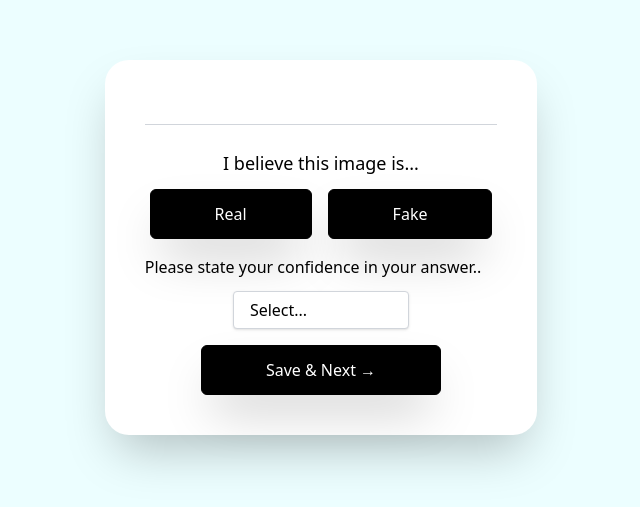
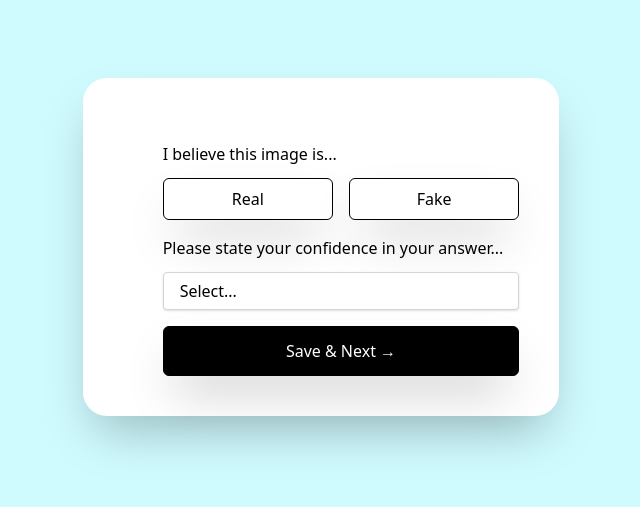
Before and after one commit to tippinsh/research-project-client, a React (Vite) app: page / in a window 1280 px wide. Shown: the part 153-660 px from the top of the page, without its empty margins (319-959 px from the left). Built offline with nearby package versions, Linux system fonts and the light colour scheme; no server answers.

Commit message:
feat: Configuring UI for md: and mobile

```diff
--- a/src/App.jsx
+++ b/src/App.jsx
@@ -2,8 +2,8 @@ import Answer from "./components/Answer";
 
 function App() {
   return (
-    <div className="flex items-center justify-center min-h-screen bg-cyan-50">
-      <div className="bg-white p-6 m-3 space-y-10 shadow-2xl rounded-3xl md:p-10">
+    <div className="flex items-center justify-center min-h-screen bg-cyan-100">
+      <div className="p-6 m-3 space-y-10 shadow-2xl rounded-3xl md:p-10 bg-white">
         <Answer />
       </div>
     </div>
--- a/src/components/Answer.jsx
+++ b/src/components/Answer.jsx
@@ -70,7 +70,7 @@ export default function Answer() {
   useEffect(() => {
     const isDisabled = !(
       (realOrFake === "Real" || realOrFake === "Fake") &&
-      selectedConfidence !== 0
+      parseInt(selectedConfidence) !== 0
     );
 
     setDisableButton(isDisabled);
@@ -103,7 +103,7 @@ export default function Answer() {
 
     setAnswers((prevAnswers) => [...prevAnswers, answer]);
     setRealorFake(null);
-    setSelectedConfidence("");
+    setSelectedConfidence(0);
     document.getElementById("options").value = "";
     generateRandomNumber();
   };
@@ -114,6 +114,7 @@ export default function Answer() {
   };
 
   return (
+    <div className="md:flex md:gap-10 md:items-center">
       <div>
         {questions && questions.length > 1 && twitterData.length > 0 && (
           <Tweet
@@ -124,59 +125,62 @@ export default function Answer() {
             twitterName={twitterData[questionIndex].name}
           />
         )}
+      </div>
+      <div>
+        <div className="md:hidden">
           <div className="flex items-center mt-6">
             <div className="w-full border-t border-gray-300"></div>
             <div className="w-full border-t border-gray-300"></div>
           </div>
-      <div className="text-center mt-6 text-md md:text-lg">
+        </div>
+        <div className="mt-6 text-md text-center md:text-start">
           I believe this image is...
         </div>
-      <div className="flex justify-center gap-4 mt-3">
+        <div className="flex md:justify-start justify-center gap-4 mt-3">
           <button
-          className={`py-2 md:py-3 md:px-16 px-8 text-md font-normal text-${
-            realOrFake === "Real" ? "black" : "white"
-          } bg-${
-            realOrFake === "Real" ? "white" : "black"
-          } border border-black rounded-md shadow-2xl duration-200 hover:bg-white hover:text-black`}
+            className={`w-full py-2 md:py-2 md:px-12 px-8 text-md font-normal ${
+              realOrFake === "Real"
+                ? "text-white bg-myrtle"
+                : "text-black bg-white"
+            } border border-black rounded-md shadow-2xl duration-100 hover:bg-white hover:text-black`}
             onClick={handleRealAnswer}
           >
             Real
           </button>
           <button
-          className={`py-2 md:py-3 md:px-16 px-8 font-normal text-${
-            realOrFake === "Fake" ? "black" : "white"
-          } bg-${
-            realOrFake === "Fake" ? "white" : "black"
-          } border border-black rounded-md shadow-2xl duration-200 hover:bg-white hover:text-black`}
+            className={`w-full py-2 md:py-2 md:px-12 px-8 font-normal ${
+              realOrFake === "Fake"
+                ? "text-white bg-myrtle"
+                : "text-black bg-white"
+            } border border-black rounded-md shadow-2xl duration-100 hover:bg-white hover:text-black`}
             onClick={handleFakeAnswer}
           >
             Fake
           </button>
         </div>
-      <div className="flex justify-center flex-col pt-4 items-center">
+        <div className="flex justify-center md:justify-start flex-col pt-4 items-center">
           <label htmlFor="options" className="pr-4 mb-3">
-          Please state your confidence in your answer..
+            Please state your confidence in your answer...
           </label>
           <select
             id="options"
-          className="block appearance-none bg-white w-1/2 border border-gray-300 hover:border-gray-400 px-4 py-2 rounded shadow leading-tight focus:outline-none focus:border-blue-500"
+            className="block appearance-none bg-white w-full border border-gray-300 hover:border-gray-400 px-4 py-2 rounded shadow leading-tight focus:outline-none focus:border-blue-500"
             onChange={(e) => setSelectedConfidence(e.target.value)}
           >
             <option value="" disabled selected>
               Select...
             </option>
-          <option value="1">Not at all confident</option>
-          <option value="2">Somewhat confident</option>
-          <option value="3">Moderately confident</option>
-          <option value="4">Mostly confident</option>
-          <option value="5">100% confident</option>
+            <option value="1">Somewhat confident</option>
+            <option value="2">Moderately confident</option>
+            <option value="3">Mostly confident</option>
+            <option value="4">100% confident</option>
           </select>
         </div>
         <div className="flex justify-center pt-4">
           <button
             onClick={handleNextQuestion}
             disabled={disableButton}
-          className={`py-2 md:py-3 md:px-16 px-8 text-md font-normal text-white bg-black border border-black rounded-md shadow-2xl duration-200 ${
+            className={`w-full py-2 md:py-3 md:px-12 px-8 text-md font-normal text-white bg-black border border-black rounded-md shadow-2xl duration-200 ${
               disableButton
                 ? "cursor-not-allowed"
                 : "hover:bg-white hover:text-black"
@@ -186,5 +190,6 @@ export default function Answer() {
           </button>
         </div>
       </div>
+    </div>
   );
 }
--- a/tailwind.config.js
+++ b/tailwind.config.js
@@ -2,7 +2,11 @@
 export default {
   content: ["./index.html", "./src/**/*.{js,ts,jsx,tsx}"],
   theme: {
-    extend: {},
+    extend: {
+      colors: {
+        myrtle: "#297373",
+      },
+    },
   },
   plugins: [],
 };
```
Lines whose indentation alone changed are shown as unchanged.
